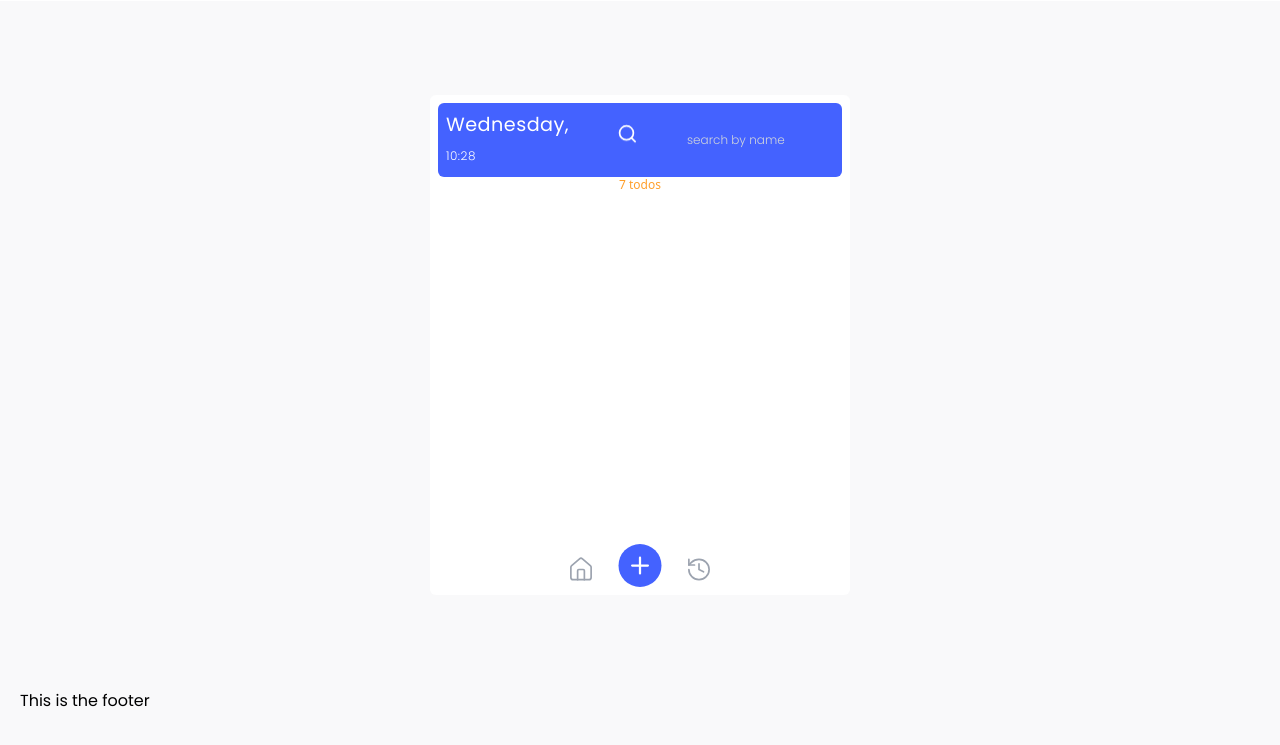
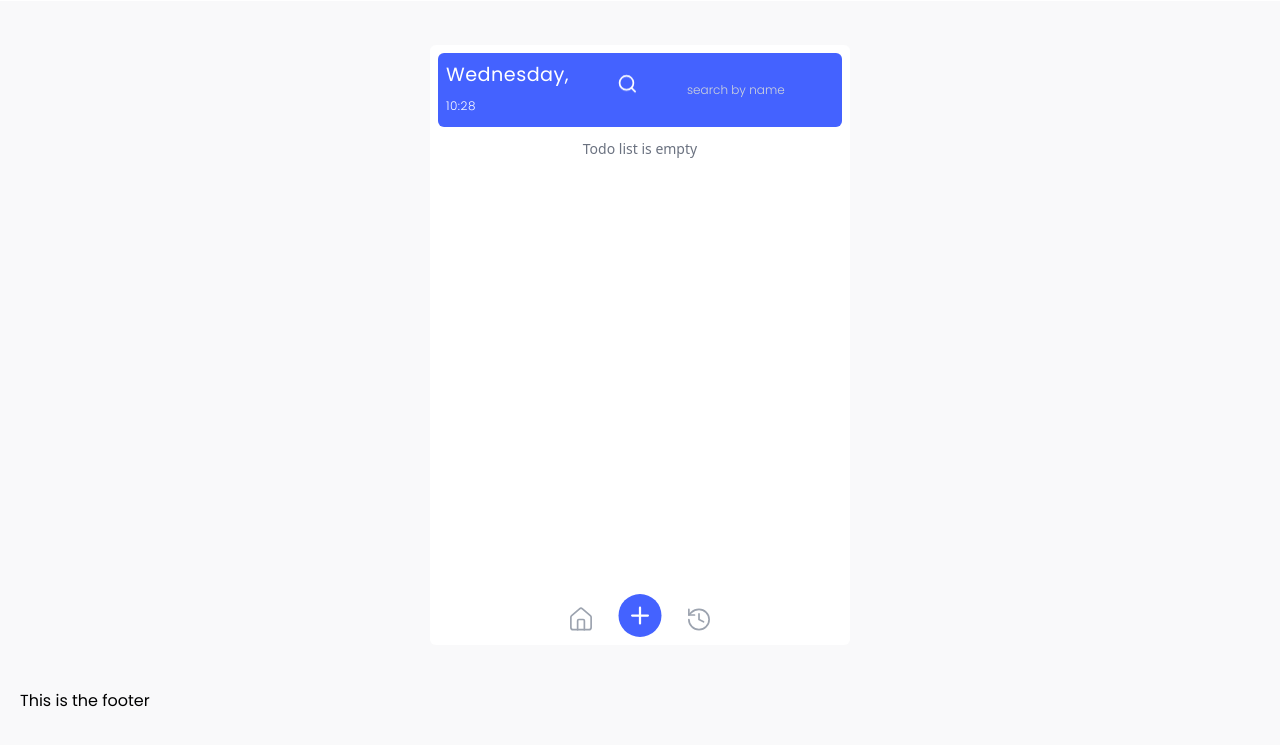
Before and after one commit to dennis2828/Taskly, a website with bundled scripts: page src/index.html in a window 1280 px wide. Shown: the part 55-800 px from the top of the page. Built offline with nearby package versions, Linux system fonts and the light colour scheme.

Commit message:
chore - ui

```diff
--- a/src/index.html
+++ b/src/index.html
@@ -11,6 +11,30 @@
     <script defer type="module" src="./js/todo.js"></script>
     <script defer type="module" src="./js/index.js"></script>
     <title>Taskly</title>
+    <style>
+        #todo-area::-webkit-scrollbar {
+            width: 8px; /* Make the scrollbar a bit thinner */
+        }
+
+        #todo-area::-webkit-scrollbar-thumb {
+            background-color: #d1d5db; /* Light gray thumb */
+            border-radius: 10px; /* Rounded scrollbar thumb */
+        }
+
+        #todo-area::-webkit-scrollbar-thumb:hover {
+            background-color: #9ca3af; /* Darker gray when hovered */
+        }
+
+        #todo-area::-webkit-scrollbar-track {
+            background-color: #f3f4f6; /* Very light gray track */
+        }
+
+        /* Firefox scrollbar styling */
+        #todo-area {
+            scrollbar-width: thin; /* Makes scrollbar thin in Firefox */
+            scrollbar-color: #d1d5db #f3f4f6; /* Thumb color and track color */
+        }
+    </style>
 </head>
 <body>
     <div class="w-[100vw] h-[100vh] bg-gray-100/50">
@@ -39,7 +63,7 @@
             </div>
         </header>
         <section class="container mx-auto flex items-center justify-center h-full lg:h-[86%]">
-            <div class="relative bg-white p-2 rounded-md min-h-[500px] w-full md:max-w-[420px]">
+            <div class="relative bg-white p-2 rounded-md h-[600px] w-full md:max-w-[420px] ">
                 <div class="bg-darkBlue p-2 rounded-md flex flex-col gap-4 md:flex-row items-center md:gap-10">
                     <p class="text-white text-[1.2em] tracking-wide font-poppins">Wednesday, <span class="text-xs font-poppins font-light">10:28</span></p>
                     <div class="flex flex-row-reverse items-center justify-center">
@@ -47,9 +71,8 @@
                         <svg xmlns="http://www.w3.org/2000/svg" width="23" height="23" viewBox="0 0 24 24" fill="none" stroke="white" stroke-width="2" stroke-linecap="round" stroke-linejoin="round" class="lucide lucide-search peer-focus:animate-bounce"><circle cx="11" cy="11" r="8"/><path d="m21 21-4.3-4.3"/></svg>
                     </div>
                 </div>
-                    <p class="text-orange text-center font-medium text-xs">7 todos</p>
-                <div id="todo-area" class="h-full">
-
+                <div id="todo-area" class="my-1 max-h-[450px] overflow-y-scroll bg-transparent scrollbar-thin scrollbar-thumb-gray-300 scrollbar-track-gray-100 hover:scrollbar-thumb-gray-400">
+                    <p class="text-gray-500 text-center text-sm mt-2">Todo list is empty</p>
                 </div>
                 <div class="absolute bottom-1 left-[50%] -translate-x-[50%]">
                     <div class="flex items-center justify-center gap-4">
--- a/src/js/index.js
+++ b/src/js/index.js
@@ -1,4 +1,3 @@
-
 import { todoInstance, updateTodos, initializeTodos, deleteTodo, getTimeAgo } from "./todo.js";
 
 // Modals
@@ -14,6 +13,7 @@ const todoArea = document.querySelector("#todo-area");
 
 // Initial todos
 window.deleteTodo = deleteTodo;
+window.initializeUI = initializeUI;
 
 export let todos = [];
 initializeUI();
@@ -54,7 +54,7 @@ createTodoForm.addEventListener("submit",(e)=>{
     const todoName = todoInput.value;
     //todo validation
 
-
+    todoInput.value = "";
     const todo = todoInstance(todoName);
     todos.push(todo);
     updateTodos(todos);
@@ -66,6 +66,8 @@ createTodoForm.addEventListener("submit",(e)=>{
 export function initializeUI() {
     //update UI
     todos = initializeTodos();
+
+    if(todos.length > 0) {
         todoArea.innerHTML = "";
         todos.map(todo=>{
             return (todoArea.innerHTML +=
@@ -80,10 +82,14 @@ export function initializeUI() {
                     </div>
                     <div class="flex items-center gap-2">
                     <input type="checkbox" class="cursor-pointer" />
-                  <svg onclick="deleteTodo('${todo.id}')" xmlns="http://www.w3.org/2000/svg" width="20" height="20" viewBox="0 0 24 24" fill="none" stroke="currentColor" stroke-width="1" stroke-linecap="round" stroke-linejoin="round" class="lucide lucide-trash text-gray-500 hover:text-red-500"><path d="M3 6h18"/><path d="M19 6v14c0 1-1 2-2 2H7c-1 0-2-1-2-2V6"/><path d="M8 6V4c0-1 1-2 2-2h4c1 0 2 1 2 2v2"/></svg>
+                      <svg onclick="deleteTodo('${todo.id}'); initializeUI();" xmlns="http://www.w3.org/2000/svg" width="20" height="20" viewBox="0 0 24 24" fill="none" stroke="currentColor" stroke-width="1" stroke-linecap="round" stroke-linejoin="round" class="lucide lucide-trash text-gray-500 hover:text-red-500"><path d="M3 6h18"/><path d="M19 6v14c0 1-1 2-2 2H7c-1 0-2-1-2-2V6"/><path d="M8 6V4c0-1 1-2 2-2h4c1 0 2 1 2 2v2"/></svg>
                     </div>
                 </div>
                 `
             )
-    })
+        });
+    } else {
+        todoArea.innerHTML = `<p class="text-gray-500 text-center text-sm mt-2">Todo list is empty</p>`;
     }
+
+}
--- a/src/js/todo.js
+++ b/src/js/todo.js
@@ -1,4 +1,4 @@
-import { initializeUI, todos } from "./index.js";
+import { todos } from "./index.js";
 
 function todoInstance(name) {
     return {id: generateUniqueId(), name, createdAt: Date.now()};
@@ -14,7 +14,6 @@ function deleteTodo(id) {
     const newTodos = todos.filter(todo=>todo.id!==id) || [];
 
     updateTodos(newTodos);
-    initializeUI();
 }
 
 function initializeTodos() {
@@ -22,7 +21,7 @@ function initializeTodos() {
         if(localStorage.getItem("taskly-todos")) {
             const todos = JSON.parse(localStorage.getItem("taskly-todos"));
 
-            return todos;
+            return todos.sort((a, b) => b.createdAt - a.createdAt);
         } else {
             localStorage.setItem("taskly-todos",JSON.stringify([]));
 
```
Also changed, not shown: src/css/output.css. Lines whose indentation alone changed are shown as unchanged.
